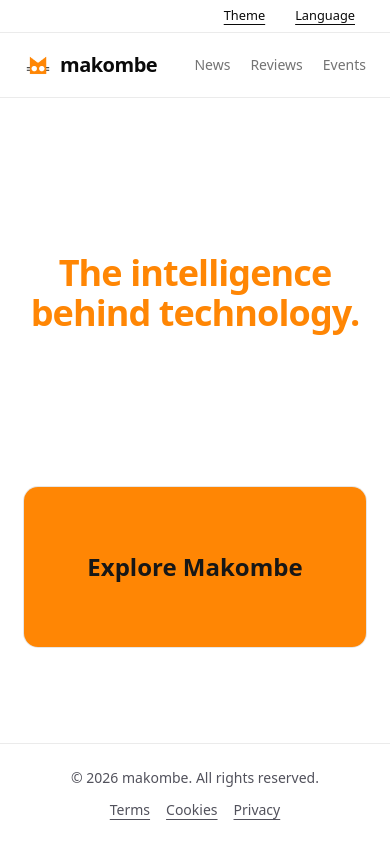
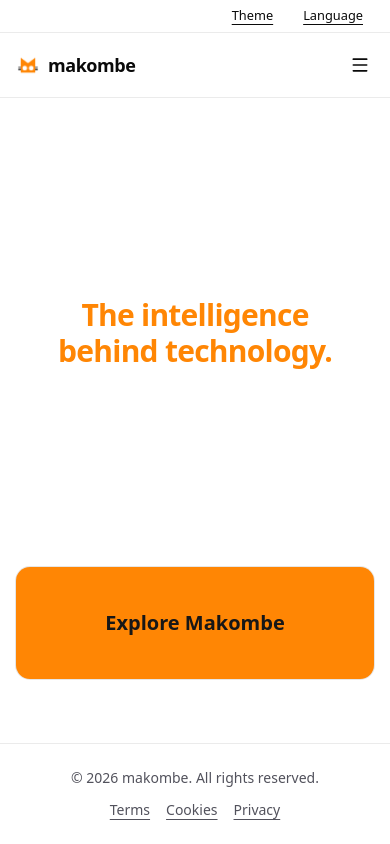
Before and after one commit to makombehq/makombe, a Next.js app: page /en in a window 390 px wide. Built offline with nearby package versions, Linux system fonts and the light colour scheme; a web font is replaced by a local one.

Commit message:
Make app responsive for mobile, tablet, and web with a mobile nav menu in the header

```diff
--- a/components/app/app-footer.tsx
+++ b/components/app/app-footer.tsx
@@ -9,7 +9,7 @@
 
   return (
     <footer className="w-full border-t border-black/[.08] bg-white dark:border-white/[.145] dark:bg-black">
-      <div className="mx-auto flex w-full max-w-3xl flex-col items-center gap-3 px-6 py-6 text-sm text-zinc-600 dark:text-zinc-400 sm:flex-row sm:justify-between">
+      <div className="mx-auto flex w-full max-w-3xl flex-col items-center gap-3 px-4 py-6 text-sm text-zinc-600 dark:text-zinc-400 sm:flex-row sm:justify-between sm:px-6">
         <p>
           &copy; {CURRENT_YEAR} makombe. {t("rights")}
         </p>
--- a/components/app/app-header.tsx
+++ b/components/app/app-header.tsx
@@ -1,48 +1,108 @@
+"use client";
+
+import * as React from "react";
 import Image from "next/image";
+import { Menu, X } from "lucide-react";
 import { useTranslations } from "next-intl";
 import { Link } from "@/i18n/navigation";
+import { Button } from "@/components/ui/button";
 
 export function AppHeader() {
   const t = useTranslations("Nav");
+  const [open, setOpen] = React.useState(false);
+  const navRef = React.useRef<HTMLElement>(null);
+
+  const links = [
+    { href: "/news" as const, label: t("news") },
+    { href: "/reviews" as const, label: t("reviews") },
+    { href: "/events" as const, label: t("events") },
+  ];
+
+  // Close the mobile menu on outside click/touch.
+  React.useEffect(() => {
+    if (!open) return;
+    function handlePointer(event: PointerEvent) {
+      if (navRef.current && !navRef.current.contains(event.target as Node)) {
+        setOpen(false);
+      }
+    }
+    document.addEventListener("pointerdown", handlePointer);
+    return () => document.removeEventListener("pointerdown", handlePointer);
+  }, [open]);
 
   return (
-    <header className="sticky top-0 z-40 w-full border-b border-black/[.08] bg-white dark:border-white/[.145] dark:bg-black">
-      <div className="mx-auto flex h-16 w-full max-w-3xl items-center justify-between px-6">
-        <Link href="/" className="flex items-center gap-2">
+    <header
+      ref={navRef}
+      className="sticky top-0 z-40 w-full border-b border-black/[.08] bg-white dark:border-white/[.145] dark:bg-black"
+    >
+      <div className="mx-auto flex h-16 w-full max-w-3xl items-center justify-between px-4 sm:px-6">
+        <Link
+          href="/"
+          className="flex items-center gap-2"
+          onClick={() => setOpen(false)}
+        >
           <Image
             src="/icons/app/logomark.png"
             alt="makombe logo"
             width={28}
             height={28}
-            className="size-7"
+            className="size-6 sm:size-7"
             priority
           />
-          <span className="text-xl font-semibold tracking-tight text-foreground">
+          <span className="text-lg font-semibold tracking-tight text-foreground sm:text-xl">
             makombe
           </span>
         </Link>
 
-        <nav className="flex items-center gap-5 text-sm font-medium text-muted-foreground">
+        {/* Desktop / tablet inline nav */}
+        <nav className="hidden items-center gap-5 text-sm font-medium text-muted-foreground sm:flex">
+          {links.map((link) => (
             <Link
-            href="/news"
+              key={link.href}
+              href={link.href}
               className="transition-colors hover:text-primary"
             >
-            {t("news")}
+              {link.label}
             </Link>
+          ))}
+        </nav>
+
+        {/* Mobile menu toggle */}
+        <Button
+          type="button"
+          variant="ghost"
+          size="icon-sm"
+          className="sm:hidden"
+          aria-label="Menu"
+          aria-expanded={open}
+          onClick={() => setOpen((v) => !v)}
+        >
+          {open ? (
+            <X className="size-5" aria-hidden />
+          ) : (
+            <Menu className="size-5" aria-hidden />
+          )}
+        </Button>
+      </div>
+
+      {/* Mobile dropdown nav */}
+      {open && (
+        <nav className="border-t border-black/[.08] bg-white px-4 py-3 dark:border-white/[.145] dark:bg-black sm:hidden">
+          <ul className="flex flex-col gap-1 text-sm font-medium text-muted-foreground">
+            {links.map((link) => (
+              <li key={link.href}>
                 <Link
-            href="/reviews"
-            className="transition-colors hover:text-primary"
+                  href={link.href}
+                  onClick={() => setOpen(false)}
+                  className="block rounded-md px-2 py-2 transition-colors hover:bg-muted hover:text-primary"
                 >
-            {t("reviews")}
+                  {link.label}
                 </Link>
-          <Link
-            href="/events"
-            className="transition-colors hover:text-primary"
-          >
-            {t("events")}
-          </Link>
+              </li>
+            ))}
+          </ul>
         </nav>
-      </div>
+      )}
     </header>
   );
 }
--- a/components/app/app-topbar.tsx
+++ b/components/app/app-topbar.tsx
@@ -29,7 +29,7 @@
 
   return (
     <header className="relative z-50 w-full border-b border-black/[.08] bg-white dark:border-white/[.145] dark:bg-black">
-      <div className="mx-auto flex h-8 w-full max-w-3xl items-center justify-end px-6">
+      <div className="mx-auto flex h-8 w-full max-w-3xl items-center justify-end px-4 sm:px-6">
         {/* Theme + language toggles: only one open at a time */}
         <div ref={containerRef} className="flex items-center gap-2">
           <ThemeToggle
--- a/components/pages/home/cta.tsx
+++ b/components/pages/home/cta.tsx
@@ -7,10 +7,10 @@
   return (
     <section
       id="cta"
-      className="flex w-full justify-center px-6 pb-24 sm:pb-32"
+      className="flex w-full justify-center px-4 pb-16 sm:px-6 sm:pb-24 lg:pb-32"
     >
       <Card className="w-full max-w-3xl bg-primary p-0">
-        <div className="flex h-40 w-full items-center justify-center text-2xl font-semibold text-primary-foreground">
+        <div className="flex h-28 w-full items-center justify-center text-xl font-semibold text-primary-foreground sm:h-40 sm:text-2xl">
           {t("explore")}
         </div>
       </Card>
--- a/components/pages/home/hero.tsx
+++ b/components/pages/home/hero.tsx
@@ -6,10 +6,10 @@
   return (
     <section
       id="hero"
-      className="flex w-full flex-1 items-center justify-center px-6 py-24 sm:py-32"
+      className="flex w-full flex-1 items-center justify-center px-4 py-16 sm:px-6 sm:py-24 lg:py-32"
     >
       <div className="mx-auto flex max-w-3xl flex-col items-center gap-6 text-center">
-        <h1 className="text-4xl font-semibold tracking-tight text-primary text-balance sm:text-5xl">
+        <h1 className="text-3xl font-semibold tracking-tight text-primary text-balance sm:text-4xl lg:text-5xl">
           {t("titleLine1")}
           <br />
           {t("titleLine2")}
```
Lines whose indentation alone changed are shown as unchanged.
